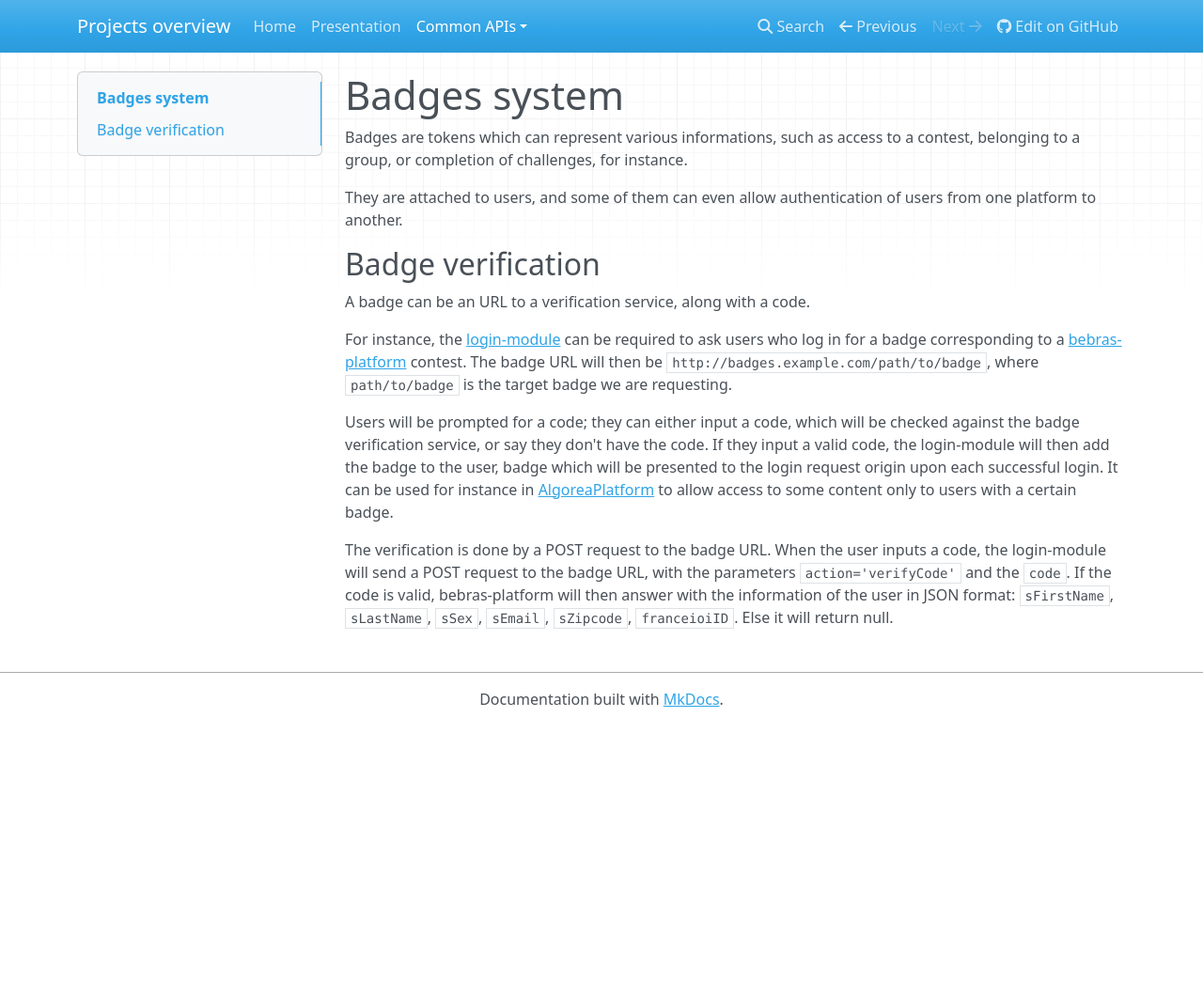
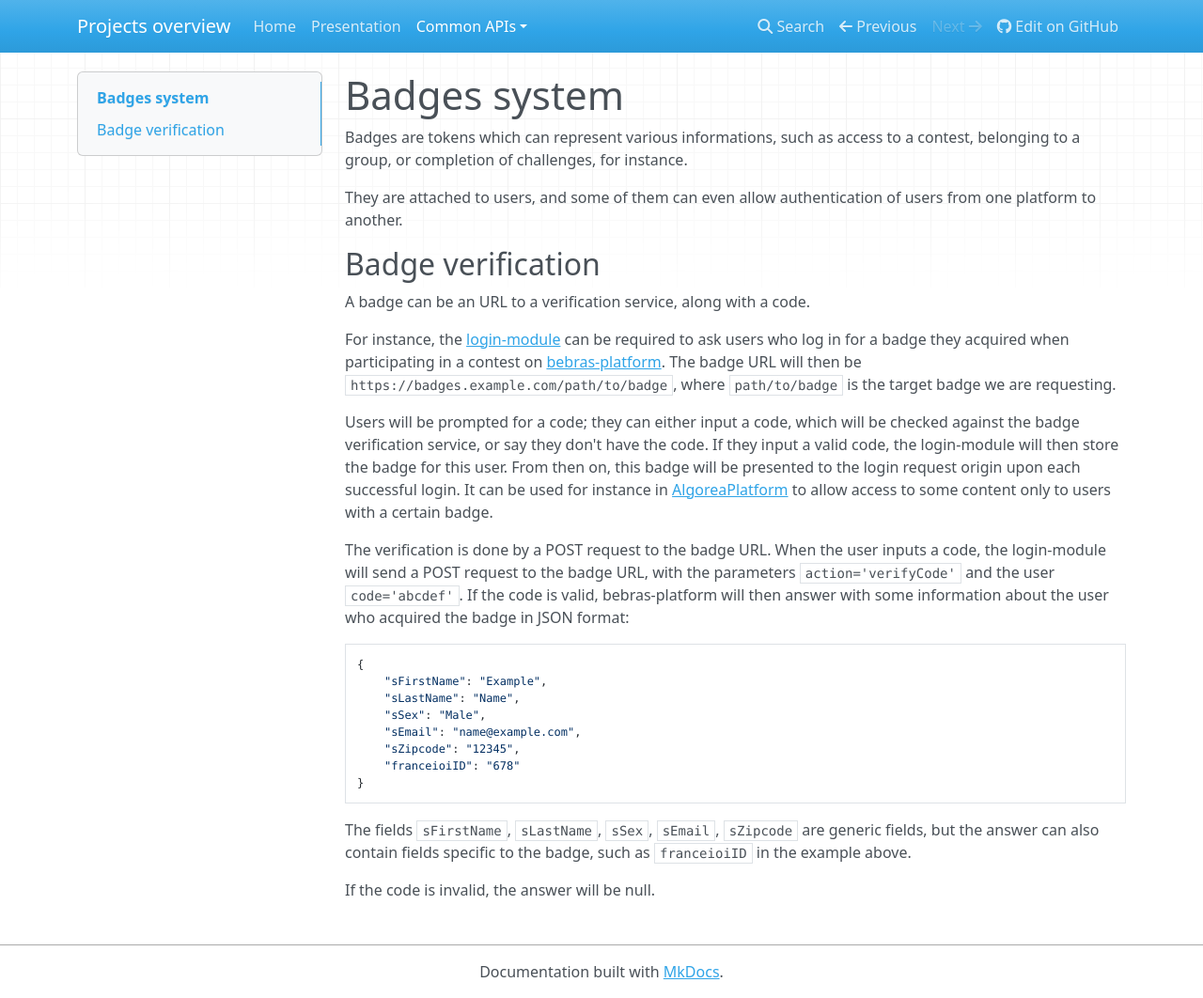
Before and after one commit to France-ioi/projects-overview, an MkDocs documentation site: the page built from docs/badges.md, in a window 1280 px wide and 1062 px high. Shown: the whole window at 94% size. Built offline with MkDocs 1.6.1, drawn with Linux system fonts in a browser that asks for light colours; nearby versions of some CDN libraries; old or Windows-style settings are respelled for this version of MkDocs.

Commit message:
Update badges documentation

````diff
--- a/docs/badges.md
+++ b/docs/badges.md
@@ -8,8 +8,22 @@ They are attached to users, and some of them can even allow authentication of us
 
 A badge can be an URL to a verification service, along with a code.
 
-For instance, the [login-module](https://github.com/France-ioi/login-module) can be required to ask users who log in for a badge corresponding to a [bebras-platform](https://github.com/France-ioi/bebras-platform) contest. The badge URL will then be `http://badges.example.com/path/to/badge`, where `path/to/badge` is the target badge we are requesting.
+For instance, the [login-module](https://github.com/France-ioi/login-module) can be required to ask users who log in for a badge they acquired when participating in a contest on [bebras-platform](https://github.com/France-ioi/bebras-platform). The badge URL will then be `https://badges.example.com/path/to/badge`, where `path/to/badge` is the target badge we are requesting.
 
-Users will be prompted for a code; they can either input a code, which will be checked against the badge verification service, or say they don't have the code. If they input a valid code, the login-module will then add the badge to the user, badge which will be presented to the login request origin upon each successful login. It can be used for instance in [AlgoreaPlatform](https://github.com/France-ioi/AlgoreaPlatform) to allow access to some content only to users with a certain badge.
+Users will be prompted for a code; they can either input a code, which will be checked against the badge verification service, or say they don't have the code. If they input a valid code, the login-module will then store the badge for this user. From then on, this badge will be presented to the login request origin upon each successful login. It can be used for instance in [AlgoreaPlatform](https://github.com/France-ioi/AlgoreaPlatform) to allow access to some content only to users with a certain badge.
 
-The verification is done by a POST request to the badge URL. When the user inputs a code, the login-module will send a POST request to the badge URL, with the parameters `action='verifyCode'` and the `code`. If the code is valid, bebras-platform will then answer with the information of the user in JSON format: `sFirstName`, `sLastName`, `sSex`, `sEmail`, `sZipcode`, `franceioiID`. Else it will return null.
+The verification is done by a POST request to the badge URL. When the user inputs a code, the login-module will send a POST request to the badge URL, with the parameters `action='verifyCode'` and the user `code='abcdef'`. If the code is valid, bebras-platform will then answer with some information about the user who acquired the badge in JSON format:
+```
+{
+    "sFirstName": "Example",
+    "sLastName": "Name",
+    "sSex": "Male",
+    "sEmail": "name@example.com",
+    "sZipcode": "12345",
+    "franceioiID": "678"
+}
+```
+
+The fields `sFirstName`, `sLastName`, `sSex`, `sEmail`, `sZipcode` are generic fields, but the answer can also contain fields specific to the badge, such as `franceioiID` in the example above.
+
+If the code is invalid, the answer will be null.
````
Also changed, not shown: README.md (+1 -1 lines).
